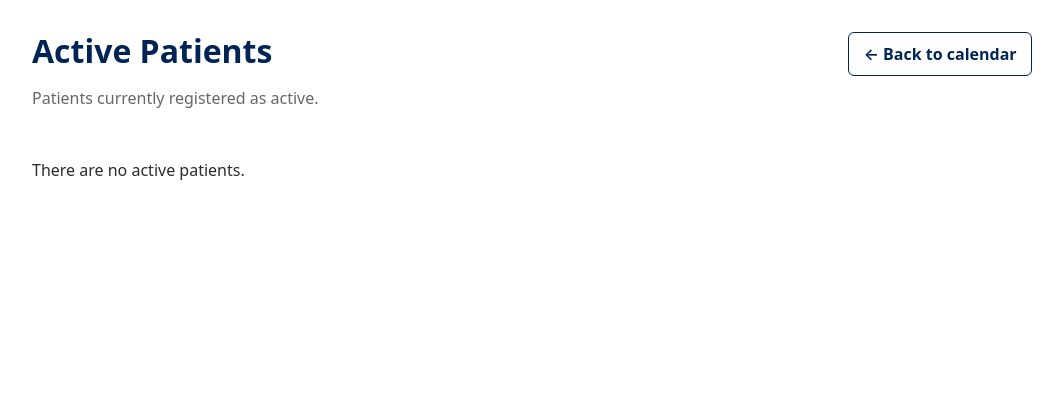
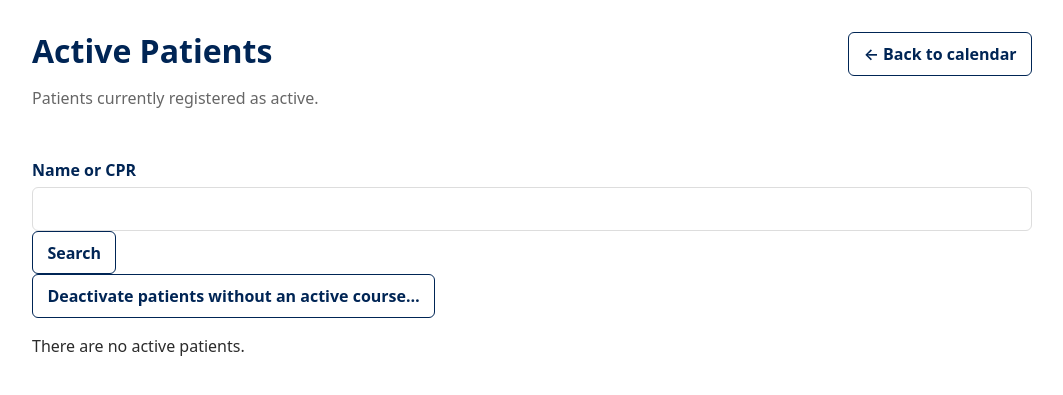
Before and after one commit to PyromaniacalGoose/Patient-Scheduler, a Django app: page /calendar/patients/ in a window 1280 px wide. Shown: the top 395 px of the page, without its empty margins (108-1171 px from the left). Run offline with Django 5.2, Linux system fonts and the light colour scheme; the visitor is signed in with stand-in values (Sample User, id 1); data that the repository does not hold is empty; parts of the project's set-up code (start-up, migrations or seed data) failed here and were passed over; some libraries are stand-ins or nearby versions.

Commit message:
Patient search and deactivation logic - and closure reason text in all-day

```diff
--- a/infra/django_Repositories.py
+++ b/infra/django_Repositories.py
@@ -1,7 +1,8 @@
 from datetime import date, datetime
 
 from django.db import IntegrityError, transaction
-from django.db.models import Q
+from django.utils import timezone
+from django.db.models import Exists, OuterRef, Q
 
 from patients.models import PatientDetail, Gender
 
@@ -291,12 +292,36 @@ class DjangoPatientRepository:
             return None
         return self._to_domain(orm_obj)
 
-    def get_active_patients(self) -> list[PatientDetail]:
+    def get_active_patients(self, search: str = "") -> list[PatientDetail]:
         orm_patients = ORMPatient.objects.filter(
             is_active=True,
         )
-        return [self._to_domain(p) for p in orm_patients]
+        # PATIENT SEARCH: Every word may match either part of the patient's name.
+        if search:
+            name_match = Q()
+            for word in search.split():
+                name_match &= Q(first_name__icontains=word) | Q(last_name__icontains=word)
+            cpr = "".join(search.split()).replace("-", "")
+            orm_patients = orm_patients.filter(name_match | Q(CPR_number__icontains=cpr))
+        return [self._to_domain(p) for p in orm_patients.order_by("last_name", "first_name", "pk")]
 
+
+    # BULK DEACTIVATION: Planned courses also protect a patient from deactivation.
+    def _patients_without_active_course(self):
+        active_courses = ORMCourse.objects.filter(
+            patient_id=OuterRef("pk"),
+            is_active=True,
+            status__in=[CourseStatus.PLANNED.value, CourseStatus.ACTIVE.value],
+        )
+        return ORMPatient.objects.filter(is_active=True).filter(~Exists(active_courses))
+
+    def count_patients_without_active_course(self) -> int:
+        return self._patients_without_active_course().count()
+
+    def deactivate_patients_without_active_course(self) -> int:
+        return self._patients_without_active_course().update(
+            is_active=False, updated_at=timezone.now(),
+        )
 
     def reactivate(self, patient_id: int) -> PatientDetail:
         orm_obj = ORMPatient.objects.get(id=patient_id)
--- a/infra/templates/patient_list.html
+++ b/infra/templates/patient_list.html
@@ -15,6 +15,21 @@
             ← Back to calendar
         </a>
     </div>
+
+    <form method="get" role="search">
+        <label for="patient-search">Name or CPR</label>
+        <input id="patient-search" type="search" name="q" value="{{ search }}" autocomplete="off">
+        <button type="submit" class="button button--secondary">Search</button>
+        {% if search %}<a href="{% url 'patient_list' %}">Clear</a>{% endif %}
+    </form>
+
+    {% if perms.infra.can_book_appointments %}
+        <p>
+            <a class="button button--secondary" href="{% url 'deactivate_patients_without_course' %}">
+                Deactivate patients without an active course…
+            </a>
+        </p>
+    {% endif %}
 
     {% if patients %}
         <div class="clean-list">
@@ -50,13 +65,23 @@
                         >
                             View patient
                         </a>
+                        {% if perms.infra.can_book_appointments %}
+                            <a class="button button--secondary"
+                               href="{% url 'deactivate_patient' patient_id=patient.id %}">
+                                Deactivate
+                            </a>
+                        {% endif %}
                     </div>
                 </div>
             {% endfor %}
         </div>
     {% else %}
         <div class="empty-state">
-            There are no active patients.
+            {% if search %}
+                No active patients match your search.
+            {% else %}
+                There are no active patients.
+            {% endif %}
         </div>
     {% endif %}
 {% endblock %}
--- a/infra/urls.py
+++ b/infra/urls.py
@@ -34,6 +34,8 @@ urlpatterns = [
     path("calendar/register_patient/", views.register_patient, name="register_patient"),
     path("calendar/patient/<int:patient_id>/", views.patient_detail, name="patient_detail"),
     path("calendar/patients/", views.patient_list, name="patient_list"),
+    path("calendar/patients/deactivate-without-course/", views.deactivate_patients_without_course, name="deactivate_patients_without_course"),
+    path("calendar/patient/<int:patient_id>/deactivate/", views.deactivate_patient, name="deactivate_patient"),
     path("courses/start/", views.start_course, name="start_course"),
     path("courses/review/", views.review_course, name="review_course"),
     path("calendar/schedule/", views.schedule_management, name="schedule_management"),
--- a/infra/views.py
+++ b/infra/views.py
@@ -8,7 +8,7 @@ from django.http import Http404, HttpResponseBadRequest, JsonResponse
 from django.db import transaction
 from django.core.exceptions import ValidationError
 from django.utils import timezone
-from django.views.decorators.http import require_POST
+from django.views.decorators.http import require_POST, require_http_methods
 from infra.models import Patient, SpaceSchedule as ORMSpaceSchedule
 from infra.validators.cpr import validate_cpr
 from infra.django_Repositories import DjangoCourseRepository, DjangoPatientRepository, DjangoScheduleRepository, DjangoSlotRepository, DjangoAppointmentRepository, DjangoSpaceRepository
@@ -129,9 +129,8 @@ def calendar_events(request):
         list({appointment.course_id for appointment in appointments})
     )
 
-    patients = patient_repo.get_by_ids(
-        list({course.patient_id for course in courses})
-    )
+    # PATIENT DEACTIVATION: Existing bookings still show the patient's name.
+    patients = Patient.objects.filter(pk__in={course.patient_id for course in courses})
     # Dicts
     appointments_by_slot = {
         appointment.slot_id: appointment
@@ -168,6 +167,25 @@ def calendar_events(request):
             "extendedProps": {
                 "appointment_id": appt.id if appt else None,
             },
+        })
+
+    # CLOSURE EVENTS: FullCalendar treats the end date as exclusive.
+    closures = DjangoScheduleRepository().get_closures(start.date(), end.date())
+    for index, closure in enumerate(closures):
+        day_start = datetime.combine(closure.date, time.min, COPENHAGEN_TZ)
+        day_end = datetime.combine(closure.date + timedelta(days=1), time.min, COPENHAGEN_TZ)
+        if day_start >= end or day_end <= start:
+            continue
+        space = spaces_by_id.get(closure.space_id)
+        label = f"{space.name} closed" if space else "Hospital closed"
+        events.append({
+            "id": f"closure-{closure.date}-{closure.space_id}-{index}",
+            "start": closure.date.isoformat(),
+            "end": (closure.date + timedelta(days=1)).isoformat(),
+            "allDay": True,
+            "title": f"{label}: {closure.reason}" if closure.reason else label,
+            "color": "#8B3434",
+            "extendedProps": {"closure": True},
         })
 
     return JsonResponse(events, safe=False)
@@ -296,13 +314,48 @@ def patient_detail(request, patient_id):
 @login_required
 def patient_list(request):
     patient_repo = DjangoPatientRepository()
-    patients = patient_repo.get_active_patients()
+    search = request.GET.get("q", "").strip()
+    patients = patient_repo.get_active_patients(search)
 
     return render(
         request,
         "patient_list.html",
-        {"patients": patients},
+        {"patients": patients, "search": search},
     )
+
+# BULK DEACTIVATION: Explicit confirmation is required before updating patients.
+@login_required
+@permission_required("infra.can_book_appointments", raise_exception=True)
+@require_http_methods(["GET", "POST"])
+def deactivate_patients_without_course(request):
+    repo = DjangoPatientRepository()
+    context = {"count": repo.count_patients_without_active_course()}
+    status = 200
+    if request.method == "POST":
+        if request.POST.get("confirm") != "yes":
+            context["error"] = "Tick the confirmation box before deactivating patients."
+            status = 400
+        else:
+            context["deactivated_count"] = repo.deactivate_patients_without_active_course()
+    return render(request, "deactivate_patients_without_course.html", context, status=status)
+
+
+# PATIENT DEACTIVATION: GET displays confirmation, POST performs the soft delete.
+@login_required
+@permission_required("infra.can_book_appointments", raise_exception=True)
+@require_http_methods(["GET", "POST"])
+def deactivate_patient(request, patient_id):
+    try:
+        patient = Patient.objects.get(pk=patient_id)
+    except Patient.DoesNotExist:
+        raise Http404("Patient not found.") from None
+    if request.method == "POST":
+        Patient.objects.filter(pk=patient_id, is_active=True).update(
+            is_active=False, updated_at=timezone.now(),
+        )
+        return redirect("patient_list")
+    return render(request, "deactivate_patient.html", {"patient": patient})
+
 
 @login_required
 @permission_required("infra.can_book_appointments", raise_exception=True)
```
Also changed, not shown: infra/templates/deactivate_patient.html (added, +17 -0 lines), infra/templates/deactivate_patients_without_course.html (added, +29 -0 lines).
